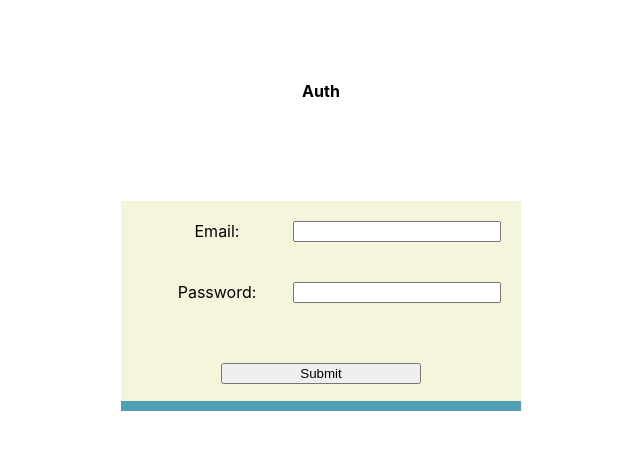
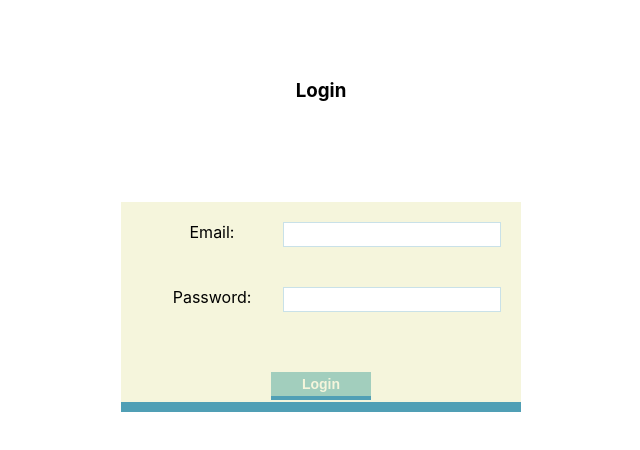
Before and after one commit to hil400k/test-task, a React (Create React App) app: page /auth in a window 1280 px wide. Shown: the top 450 px of the page, without its empty margins (319-959 px from the left). Built offline with nearby package versions, Linux system fonts and the light colour scheme.

Commit message:
fixed styles for auth

```diff
--- a/src/App.css
+++ b/src/App.css
@@ -20,7 +20,7 @@
 
 .nav-link {
   display: inline-block;
-  background: teal;
+  background: rgba(0, 128, 128, 0.58);
   width: 100px;
   text-decoration: none;
   padding: 4px 8px;
@@ -29,6 +29,6 @@
   border-bottom: 4px solid rgb(20, 46, 57);
 }
 
-.nav-link .selected {
-  border-bottom: 4px solid rgb(224, 204, 92);
+.nav-link.selected {
+  background: teal;
 }
--- a/src/App.tsx
+++ b/src/App.tsx
@@ -25,7 +25,7 @@ function App(props: IProps) {
   const routes = user ? (
     <>
       <NavLink activeClassName="selected" className="nav-link" to="/settings">Settings</NavLink>
-      <NavLink activeClassName="selected" className="nav-link" to="/">Dashboard</NavLink>
+      <NavLink activeClassName="selected" exact className="nav-link" to="/">Dashboard</NavLink>
       <div className="content">
         <Switch>
           <Route path="/settings" component={Settings}></Route>
--- a/src/components/auth.css
+++ b/src/components/auth.css
@@ -15,14 +15,29 @@
     padding: 20px;
 }
 
-.auth-form input {
+.auth-form input:not([type="submit"]) {
     width: 200px;
+    box-shadow: none;
+    border: 1px solid rgba(80, 159, 181, 0.31);
+    padding: 4px 8px;
 }
 
 .auth-form input[type="submit"] {
     margin-top: 40px;
+    width: 100px;
 }
 
 .auth-form .caption {
     flex: 1;
 }
+
+.auth-form .login {
+    display: inline-block;
+    border: none;
+    border-bottom: 4px solid #509fb5;
+    padding: 4px 8px;
+    color: beige;
+    font-size: 14px;
+    font-weight: bold;
+    background: rgba(0, 128, 128, 0.34);
+}
--- a/src/components/auth.tsx
+++ b/src/components/auth.tsx
@@ -19,7 +19,7 @@ const Auth = (props: IProps) => {
 
     return (
       <>
-        <h4>Auth</h4>
+        <h3>Login</h3>
         <form className="auth-form" onSubmit={submitted}>
             <label>
                 <span className="caption">Email:</span>
@@ -29,7 +29,7 @@ const Auth = (props: IProps) => {
                 <span className="caption">Password:</span>
                 <input type="password" value={password} onChange={(event) => setPassword(event.target.value)} />
             </label>
-            <input type="submit" value="Submit" />
+            <input className="login" type="submit" value="Login" />
         </form>
       </>
     );
```
